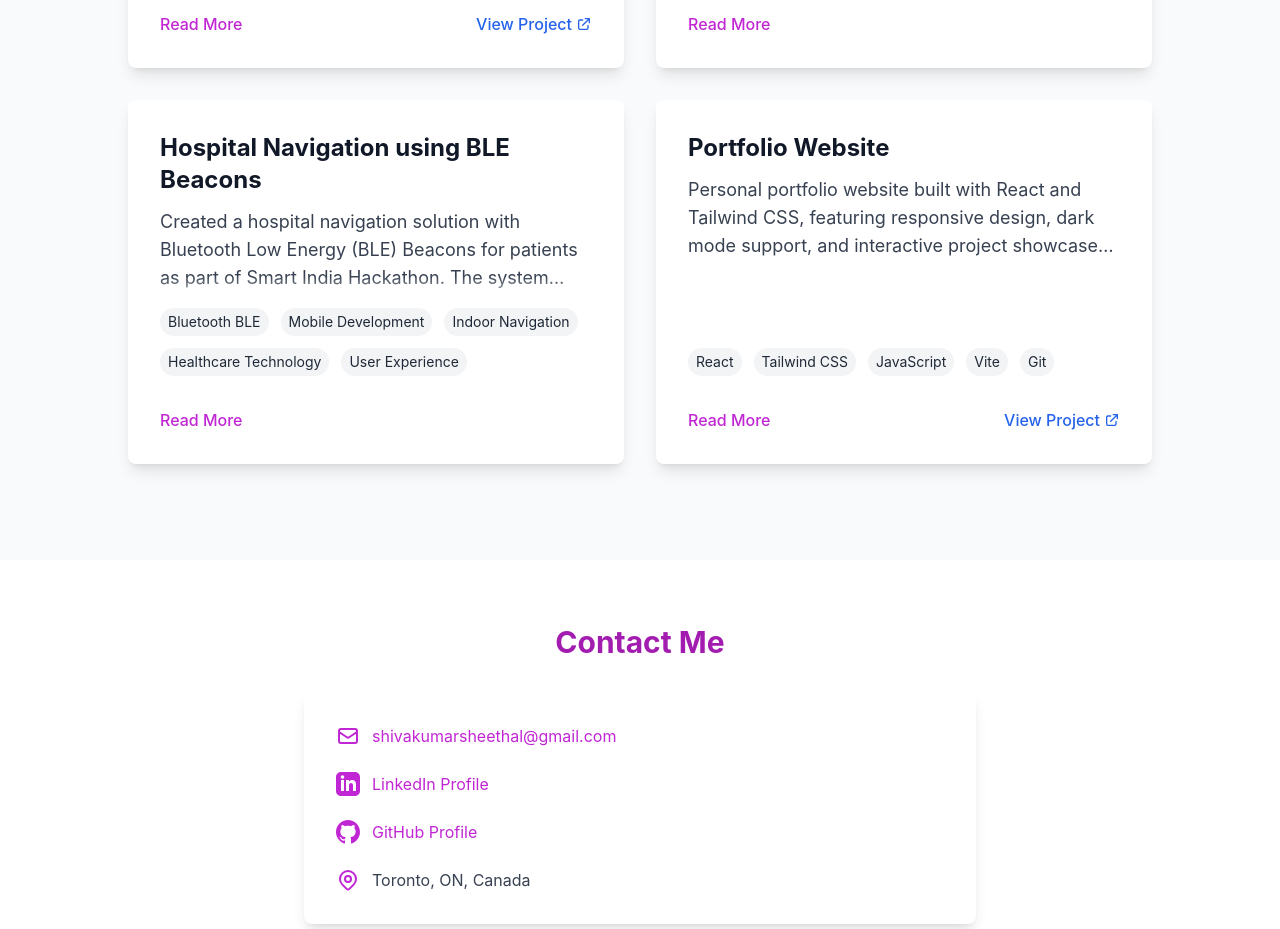
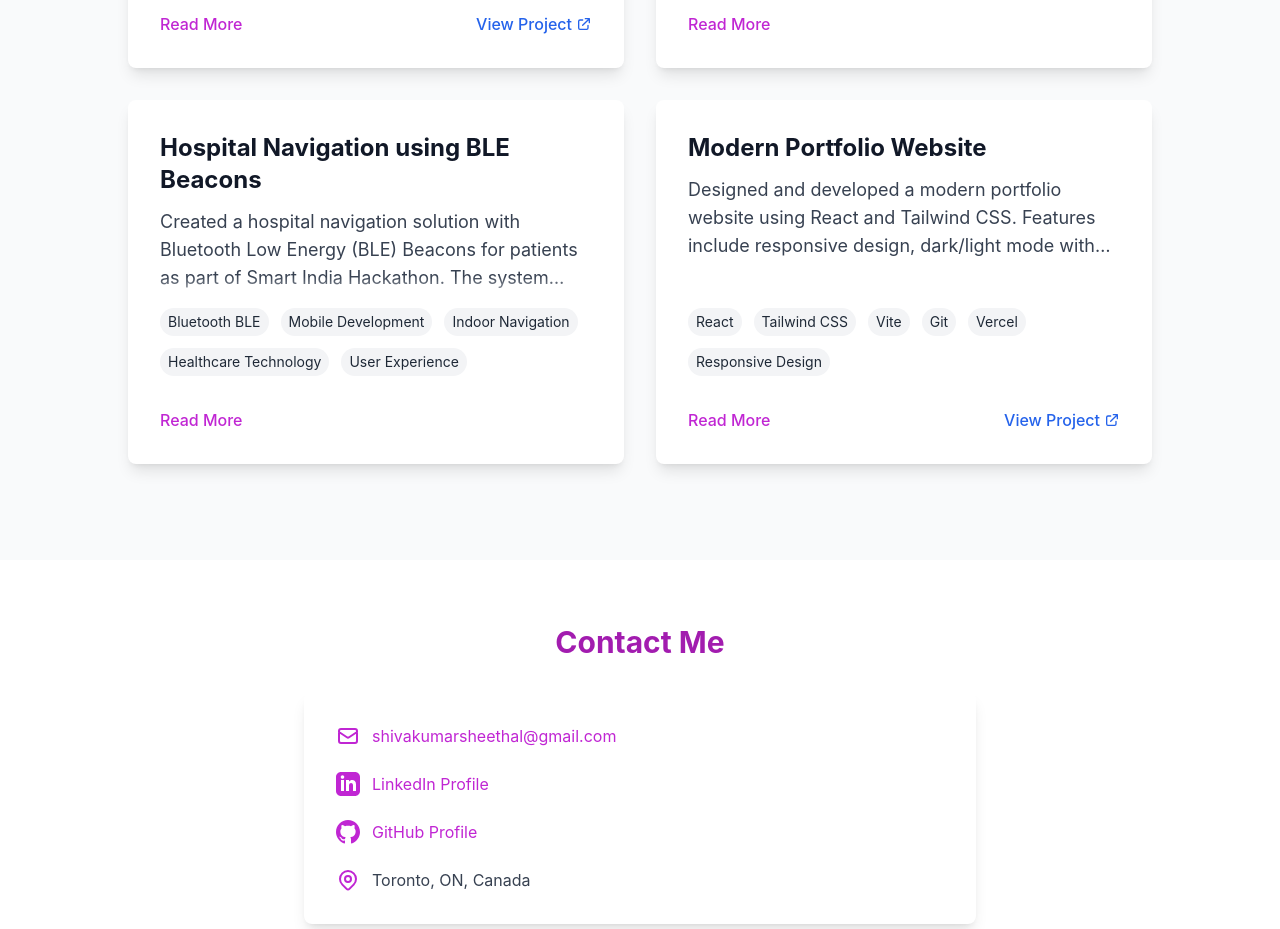
Before and after one commit to klutz-04/Portfolio, a React (Vite) app: page / in a window 1280 px wide. Shown: the part 3320-4249 px from the top of the page. Built offline with nearby package versions, Linux system fonts and the light colour scheme.

Commit message:
Update portfolio project with live site link and enhanced description

```diff
--- a/src/data/projects.js
+++ b/src/data/projects.js
@@ -22,9 +22,9 @@ export const projects = [
   },
   {
     id: 4,
-    title: 'Portfolio Website',
-    description: 'Personal portfolio website built with React and Tailwind CSS, featuring responsive design, dark mode support, and interactive project showcases. Implements modern web development practices and optimized performance.',
-    technologies: ['React', 'Tailwind CSS', 'JavaScript', 'Vite', 'Git'],
-    link: 'https://github.com/sheethal/portfolio'
+    title: 'Modern Portfolio Website',
+    description: 'Designed and developed a modern portfolio website using React and Tailwind CSS. Features include responsive design, dark/light mode with system preference detection, smooth navigation, animated UI components, and optimized performance. Implemented with modern development practices and deployed on Vercel.',
+    technologies: ['React', 'Tailwind CSS', 'Vite', 'Git', 'Vercel', 'Responsive Design'],
+    link: 'https://react-portfolio-sheethu.vercel.app'
   }
 ];
```
